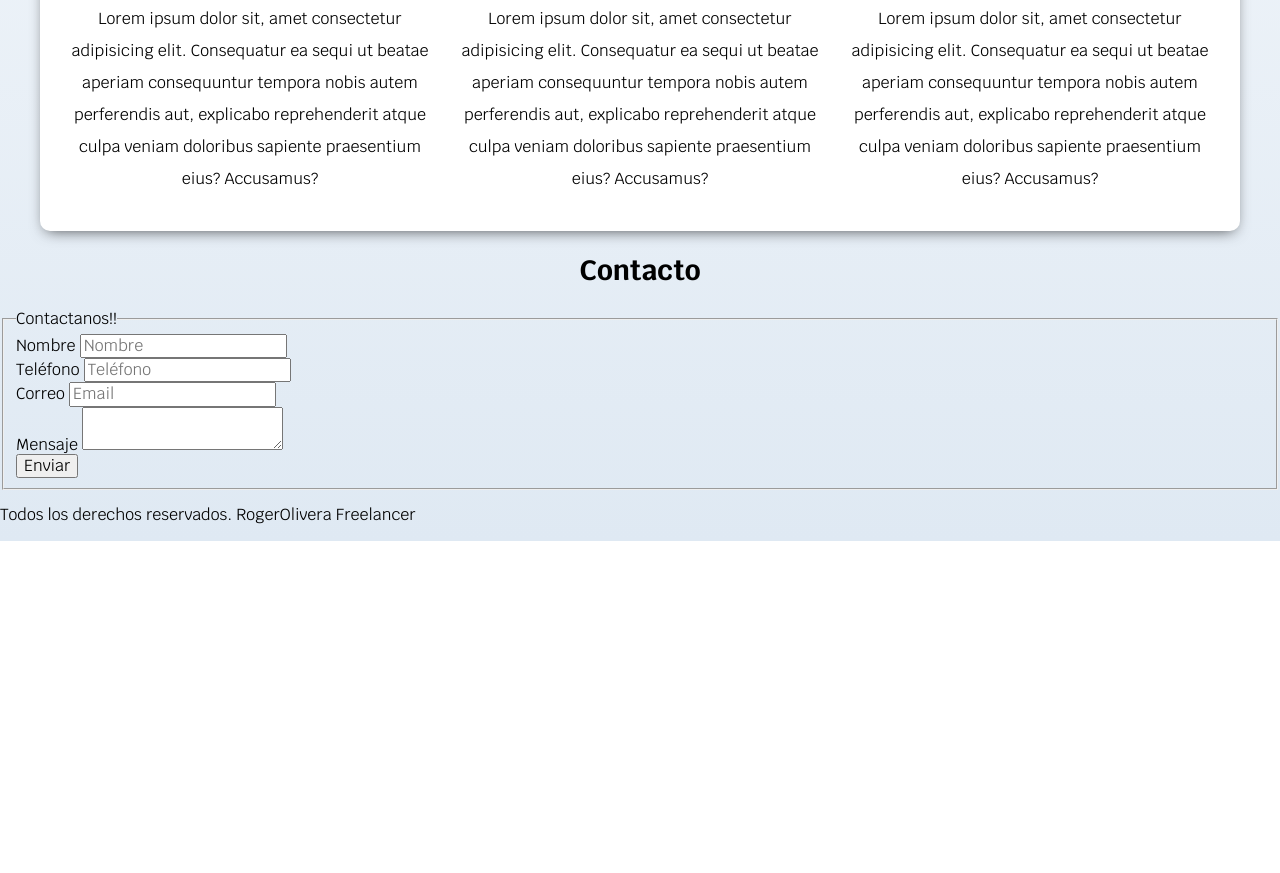
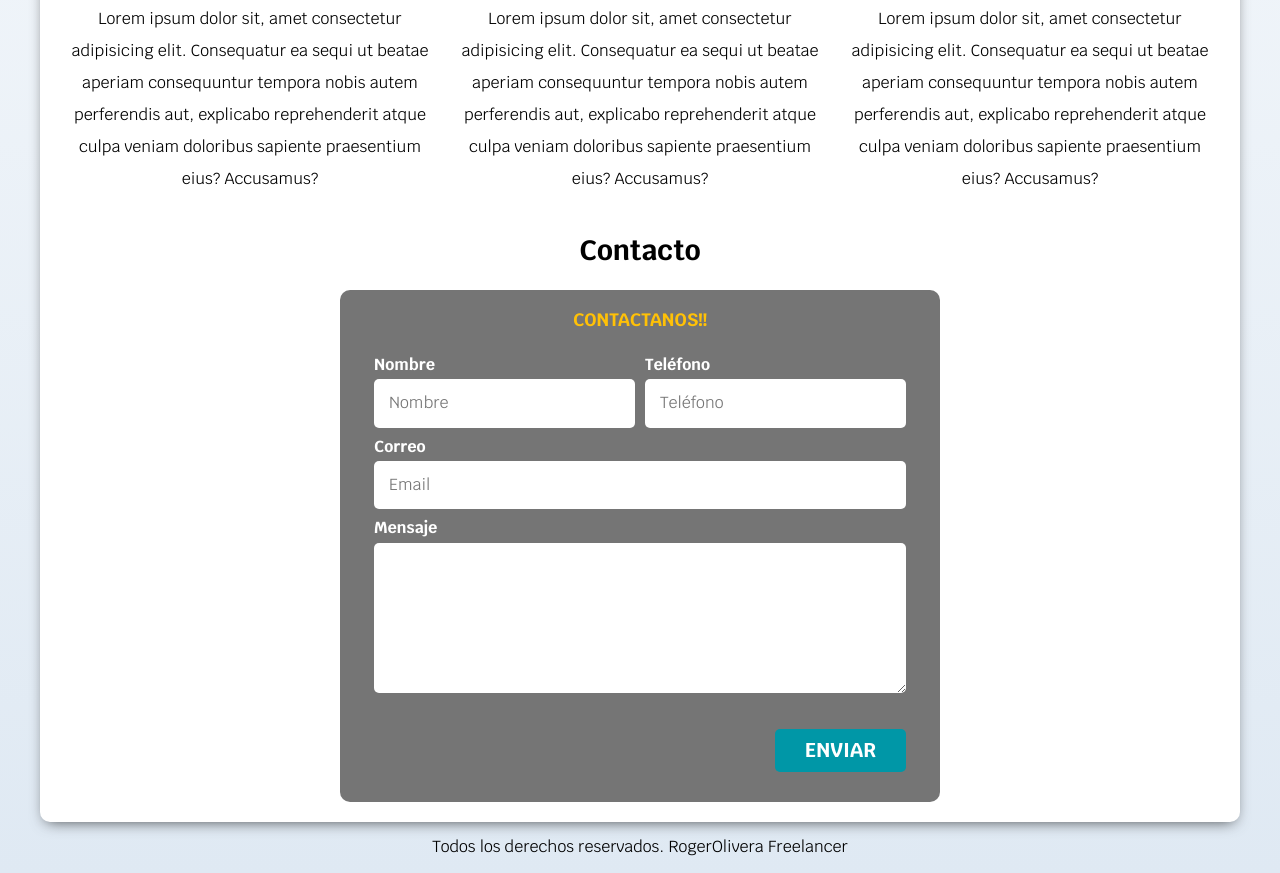
Before and after one commit to roger2107/cdw-freelancer, a plain HTML site: page index.html in a window 1280 px wide. Shown: the part 926-1799 px from the top of the page. Before the commit the page ends 1467 px from the top, so only its background shows below. Drawn offline with Linux system fonts and the light colour scheme.

Commit message:
Estilos CSS finalizados, Primer proyecto terminado :)

```diff
--- a/css/styles.css
+++ b/css/styles.css
@@ -13,7 +13,7 @@
 html{
     font-size: 62.5%;
     box-sizing: border-box; /* Hack para Box Model */
-
+    scroll-snap-type: y mandatory;
 }
 
 *, *:before, *:after {
@@ -74,6 +74,7 @@ h1, h2, h3 {
     border-radius: .5rem;
     width: 90%;
     text-align: center;
+    border: none;
 }
 
 @media(min-width: 480px){
@@ -82,6 +83,31 @@ h1, h2, h3 {
     }
 }
 
+.boton:hover{
+    cursor: pointer;
+}
+
+/*Utilidades*/
+.w-sm-100{
+    width: 100%;
+}
+
+@media (min-width: 768px){
+    .w-sm-100{
+        width: auto;
+    }
+}
+
+.flex{
+    display: flex;
+}
+
+.alinear-derecha{
+    justify-content: flex-end;
+}
+
+
+/*Navegacion principal*/
 .nav-bg{
     background-color: var(--secundario);
 }
@@ -143,6 +169,12 @@ h1, h2, h3 {
     align-items: baseline;
 }
 
+.servicios,
+.navegacion-principal,
+.formulario{
+    scroll-snap-align: center;
+    scroll-snap-stop: always;
+}
 /*Servicios*/
 @media(min-width: 768px){
     .servicios{
@@ -177,3 +209,71 @@ h1, h2, h3 {
     justify-content: space-evenly;
     align-items: center;
 }
+
+/*Contacto*/
+.formulario{
+    background-color: var(--gris);
+    width: min(60rem, 100%); /*utilzar el valor mas pequeño*/
+    margin: 0 auto;
+    padding: 2rem;
+    border-radius: 1rem;
+}
+
+.formulario fieldset{
+    border:  none;
+}
+
+.formulario legend{
+    margin: 0 auto;
+    text-align: center;
+    font-size: 1.8rem;
+    text-transform: uppercase;
+    font-weight: bold;
+    margin-bottom: 2rem;
+    color: var(--primario);
+}
+
+@media(min-width: 768px){
+    .contenedor-campos{
+        display: grid;
+        grid-template-columns: repeat(2, 1fr);
+        grid-template-rows: auto auto 20rem;
+        column-gap: 1rem;
+    }
+
+    .campo:nth-child(3),
+    .campo:nth-child(4){
+        grid-column: 1 / 3;
+    }
+}
+
+.campo{
+    margin-bottom: 1rem;
+}
+
+.campo label{
+    color: var(--blanco);
+    font-weight: bold;
+    margin-bottom: .5rem;
+    display: block;
+}
+
+
+.campo textarea{
+    height: 15rem;
+
+}
+.input-text{
+    width: 100%;
+    border: none;
+    padding: 1.5rem;
+    border-radius: .5rem;
+}
+
+.enviar .boton{
+    width: 100%;
+}
+
+.footer{
+    text-align: center;
+}
--- a/index.html
+++ b/index.html
@@ -95,44 +95,44 @@
                 <p>Lorem ipsum dolor sit, amet consectetur adipisicing elit. Consequatur ea sequi ut beatae aperiam consequuntur tempora nobis autem perferendis aut, explicabo reprehenderit atque culpa veniam doloribus sapiente praesentium eius? Accusamus?</p>
             </section>
         </div>
-    </main>
+
 
         <section>
             <h2>Contacto</h2>
 
-        <form>
+            <form class="formulario">
                 <fieldset>
                     <legend>Contactanos!!</legend>
-
-                <div>
+                    <div class="contenedor-campos">
+                        <div class="campo">
                             <label>Nombre</label>
-                    <input type="text" placeholder="Nombre">
+                            <input class="input-text" type="text" placeholder="Nombre">
                         </div>
 
-                <div>
+                        <div class="campo">
                             <label>Teléfono</label>
-                    <input type="tel" placeholder="Teléfono">
+                            <input class="input-text" type="tel" placeholder="Teléfono">
                         </div>
 
-                <div>
+                        <div class="campo">
                             <label>Correo</label>
-                    <input type="email" placeholder="Email">
+                            <input class="input-text" type="email" placeholder="Email">
                         </div>
 
-                <div>
+                        <div class="campo">
                             <label>Mensaje</label>
-                    <textarea ></textarea>
+                            <textarea class="input-text" ></textarea>
                         </div>
-
-                <div>
-                    <input type="submit" value="Enviar">
                     </div>
-
+                    <div class="alinear-derecha flex">
+                        <input class="boton w-sm-100" type="submit" value="Enviar">
+                    </div>
                 </fieldset>
             </form>
         </section>
+    </main>
 
-    <footer>
+    <footer class="footer">
         <p>Todos los derechos reservados. RogerOlivera Freelancer</p>
     </footer>
 
```
Lines whose indentation alone changed are shown as unchanged.
